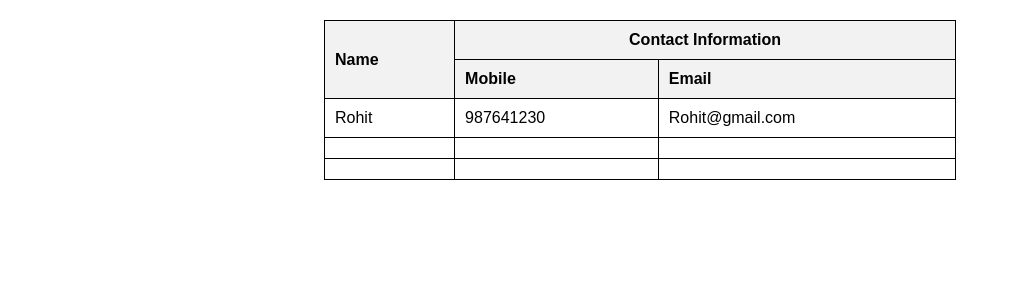
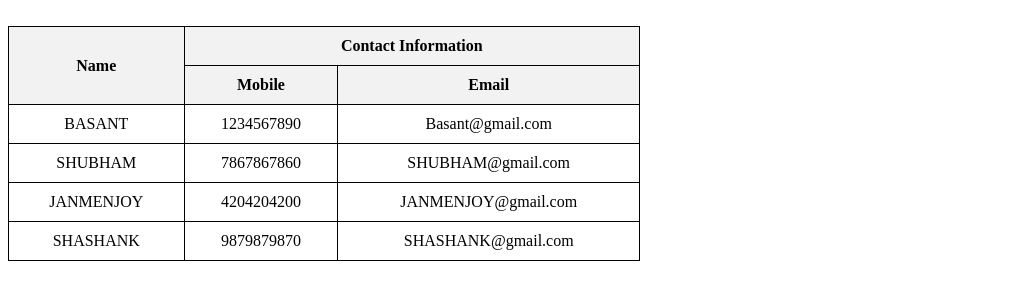
Before and after one commit to Sandipan-Naskar/HTML-Task, a plain HTML site: page task1.html in a window 1280 px wide. Shown: the whole page, without its empty margins (0-1011 px from the left). Drawn offline with Linux system fonts and the light colour scheme.

Commit message:
task1 edited

```diff
--- a/task1.html
+++ b/task1.html
@@ -8,20 +8,20 @@
         table {
             width: 50%;
             border-collapse: collapse;
-            margin: 20px auto;
-            font-family: Arial, sans-serif;
+        }
+        table, th, td {
+            border: 1px solid black;
         }
         th, td {
-            border: 1px solid black;
             padding: 10px;
-            text-align: left;
+            text-align: center;
         }
         th {
             background-color: #f2f2f2;
+        }
+        .contact-info-header {
+            text-align: center;
             font-weight: bold;
-        }
-        .contact-header {
-            text-align: center;
         }
     </style>
 </head>
@@ -29,27 +29,30 @@
     <table>
         <tr>
             <th rowspan="2">Name</th>
-            <th colspan="2" class="contact-header">Contact Information</th>
+            <th colspan="2" class="contact-info-header">Contact Information</th>
         </tr>
         <tr>
             <th>Mobile</th>
             <th>Email</th>
         </tr>
         <tr>
-            <td>Rohit</td>
-            <td>987641230</td>
-            <td>Rohit@gmail.com</td>
+            <td>BASANT</td>
+            <td>1234567890</td>
+            <td>Basant@gmail.com</td>
         </tr>
         <tr>
-            <td></td>
-            <td></td>
-            <td></td>
+            <td>SHUBHAM</td>
+            <td>7867867860</td>
+            <td>SHUBHAM@gmail.com</td>
         </tr>
         <tr>
-            <td></td>
-            <td></td>
-            <td></td>
+            <td>JANMENJOY</td>
+            <td>4204204200</td>
+            <td>JANMENJOY@gmail.com</td>
         </tr>
-    </table>
-</body>
-</html>
+        <tr>
+            <td>SHASHANK</td>
+            <td>9879879870</td>
+            <td>SHASHANK@gmail.com</td>
+        </tr>
+        <tr>
```
